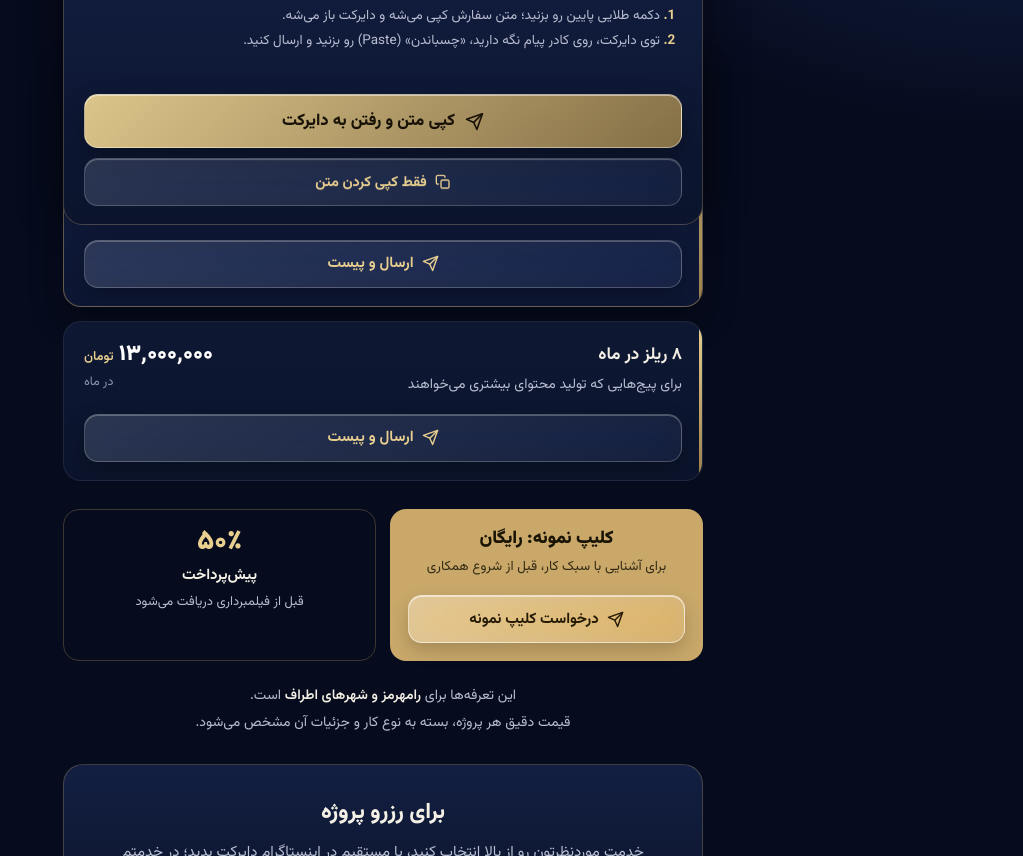
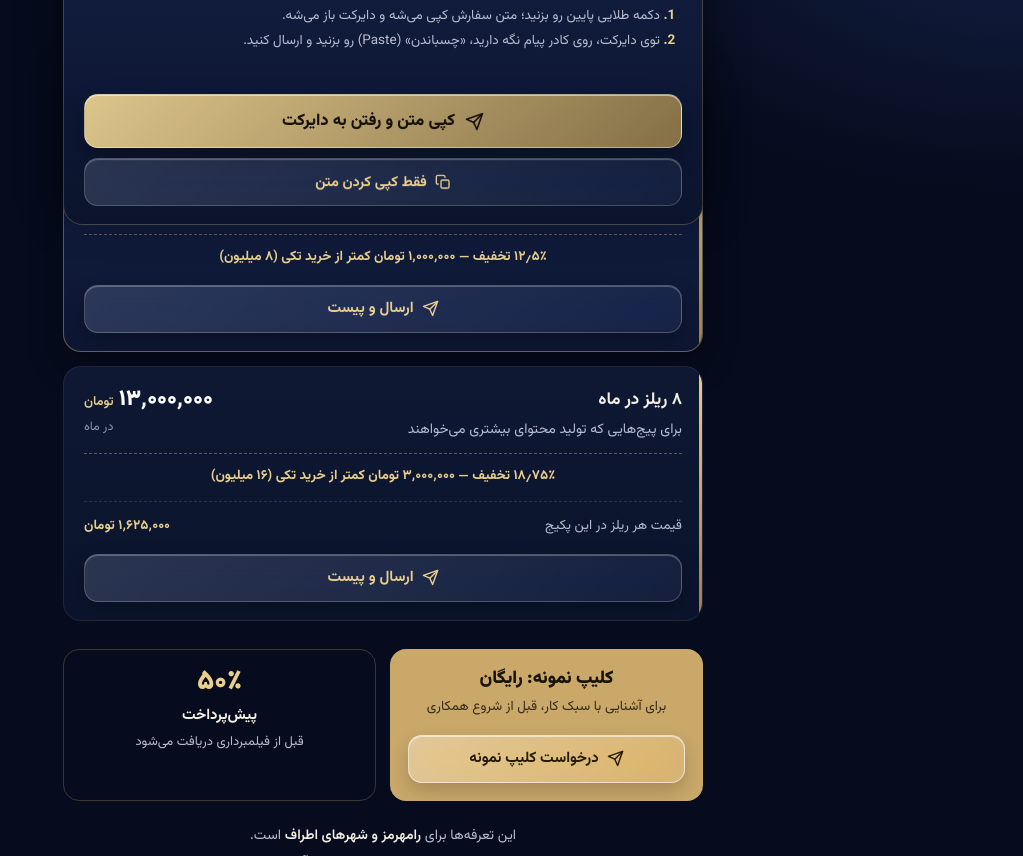
Before and after one commit to pooryaabbasi1/poorya-studio, a plain HTML site: page index.html in a window 1280 px wide. Shown: the part 986-1842 px from the top of the page, without its empty margins (257-1280 px from the left). Drawn offline with Linux system fonts and the light colour scheme.

Commit message:
Update index.html

```diff
--- a/index.html
+++ b/index.html
@@ -77,6 +77,7 @@
   .card.featured{border-color:rgba(201,168,106,.45);background:linear-gradient(180deg, #142046, #0d1733);box-shadow:0 12px 32px rgba(0,0,0,.35)}
   .per{margin-top:12px;padding-top:12px;border-top:1px dashed rgba(255,255,255,.12);display:flex;justify-content:space-between;align-items:center;gap:12px;font-size:13.5px;color:var(--muted)}
   .per b{color:var(--gold-light);font-weight:700;white-space:nowrap}
+  .save{margin-top:10px;padding-top:10px;border-top:1px dashed rgba(201,168,106,.45);color:var(--gold-light);font-size:13.5px;font-weight:700;text-align:center}
   .highlights{display:grid;grid-template-columns:1fr 1fr;gap:14px;margin-top:28px}
   .hl{border-radius:16px;padding:18px;text-align:center}
   .hl.free{background:var(--gold);color:#1a1405}
@@ -372,6 +373,7 @@
           <span>قیمت هر ریلز در این پکیج</span>
           <b>۱٬۷۵۰٬۰۰۰ تومان</b>
         </div>
+        <div class="save">۱۲٫۵٪ تخفیف — ۱٬۰۰۰٬۰۰۰ تومان کمتر از خرید تکی (۸ میلیون)</div>
         <button type="button" class="pick" data-service="پکیج ماهانه — ۴ ریلز در ماه" data-price="۷٬۰۰۰٬۰۰۰ تومان در ماه">
           <svg width="17" height="17" viewBox="0 0 24 24" fill="none" stroke="currentColor" stroke-width="2" stroke-linecap="round" stroke-linejoin="round" aria-hidden="true"><path d="M22 2 11 13"/><path d="M22 2 15 22l-4-9-9-4Z"/></svg>
           <span class="pick-label">ارسال و پیست</span>
@@ -387,6 +389,11 @@
             <strong>۱۳٬۰۰۰٬۰۰۰ <small>تومان</small></strong>
             <span>در ماه</span>
           </div>
+        </div>
+        <div class="save">۱۸٫۷۵٪ تخفیف — ۳٬۰۰۰٬۰۰۰ تومان کمتر از خرید تکی (۱۶ میلیون)</div>
+        <div class="per">
+          <span>قیمت هر ریلز در این پکیج</span>
+          <b>۱٬۶۲۵٬۰۰۰ تومان</b>
         </div>
         <button type="button" class="pick" data-service="پکیج ماهانه — ۸ ریلز در ماه" data-price="۱۳٬۰۰۰٬۰۰۰ تومان در ماه">
           <svg width="17" height="17" viewBox="0 0 24 24" fill="none" stroke="currentColor" stroke-width="2" stroke-linecap="round" stroke-linejoin="round" aria-hidden="true"><path d="M22 2 11 13"/><path d="M22 2 15 22l-4-9-9-4Z"/></svg>
```
